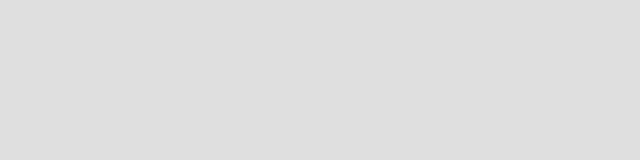
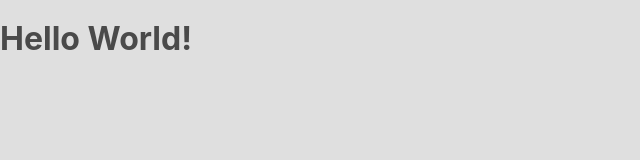
Before and after one commit to replayful/rplyfl-js-boilerplate, a website built with Parcel: page index.html in a window 1280 px wide. Shown: the whole page, without its empty margins (0-640 px from the left). Built offline with nearby package versions, Linux system fonts and the light colour scheme; some packages are replaced by stand-ins of ours.

Commit message:
fixed importing css and postcss rules

```diff
--- a/index.html
+++ b/index.html
@@ -6,6 +6,7 @@
   <meta name="viewport" content="width=device-width, initial-scale=1">
   <body>
     <div id="app">
+      <h1>Hello World!</h1>
     </div>
     <script src="./src/js/index.js"></script>
   </body>
--- a/src/css/main.css
+++ b/src/css/main.css
@@ -10,5 +10,6 @@
 
 
 #app {
-  /* @util center; */
+  @util center;
+  background-color: var(--body-bg-color);
 }
```
Also changed, not shown: package.json (+4 -3 lines), .postcssrc, 1 other file.
